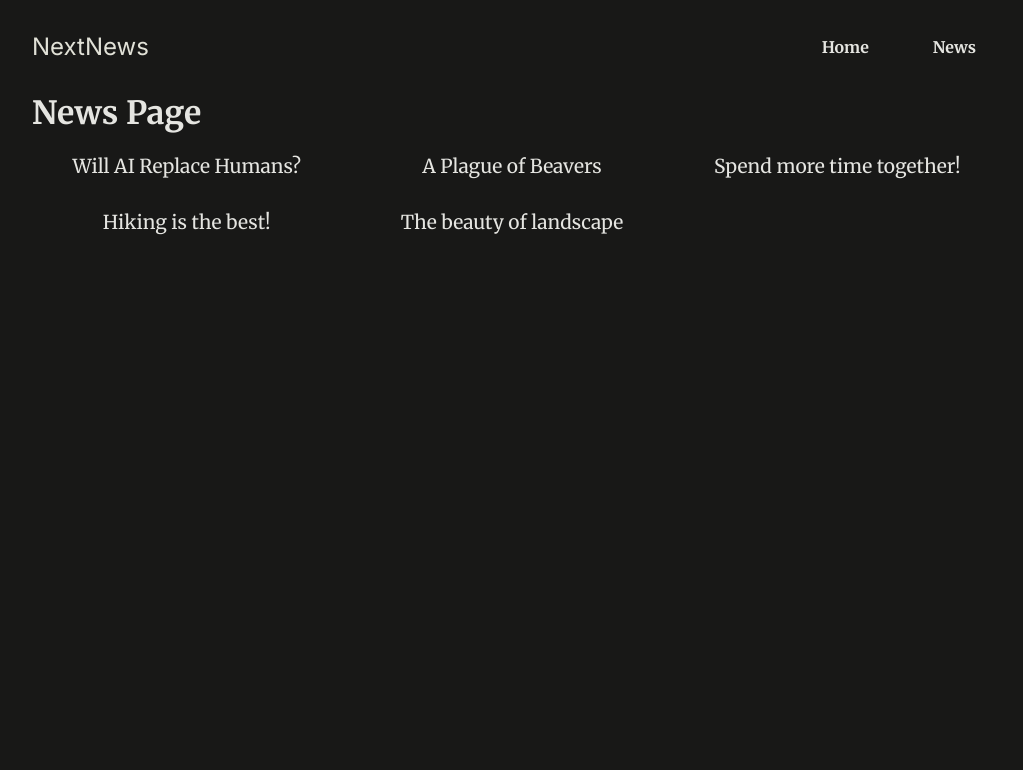
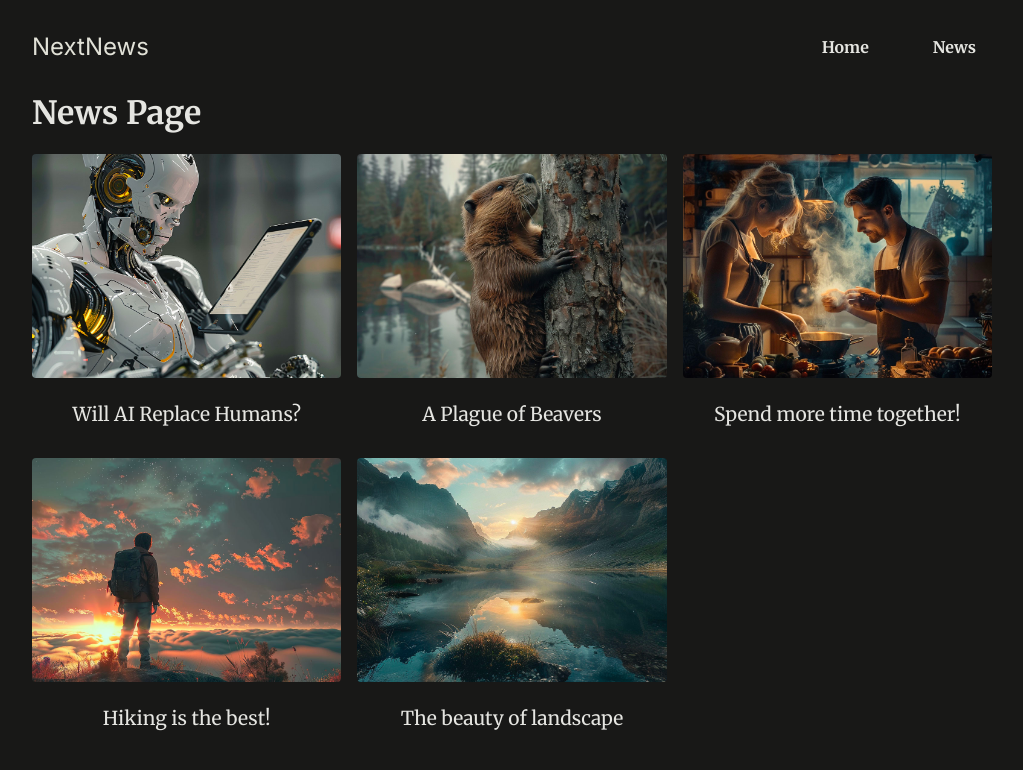
Before and after one commit to iAmNsengi/react-poster, a Next.js app: page /news in a window 1280 px wide. Shown: the top 770 px of the page, without its empty margins (128-1151 px from the left). Built offline with nearby package versions, Linux system fonts and the light colour scheme.

Commit message:
ft: rendering dummy data images

```diff
--- a/app/news/page.jsx
+++ b/app/news/page.jsx
@@ -9,7 +9,13 @@ const page = () => {
       <ul className="news-list">
         {DUMMY_NEWS.map((newsItem) => (
           <li key={newsItem.id}>
-            <Link href={`/news/${newsItem.slug}`}>{newsItem.title} </Link>
+            <Link href={`/news/${newsItem.slug}`}>
+              <img
+                src={`/images/news/${newsItem.image}`}
+                alt={`${newsItem.title}`}
+              />
+              <span>{newsItem.title}</span>
+            </Link>
           </li>
         ))}
       </ul>
```
